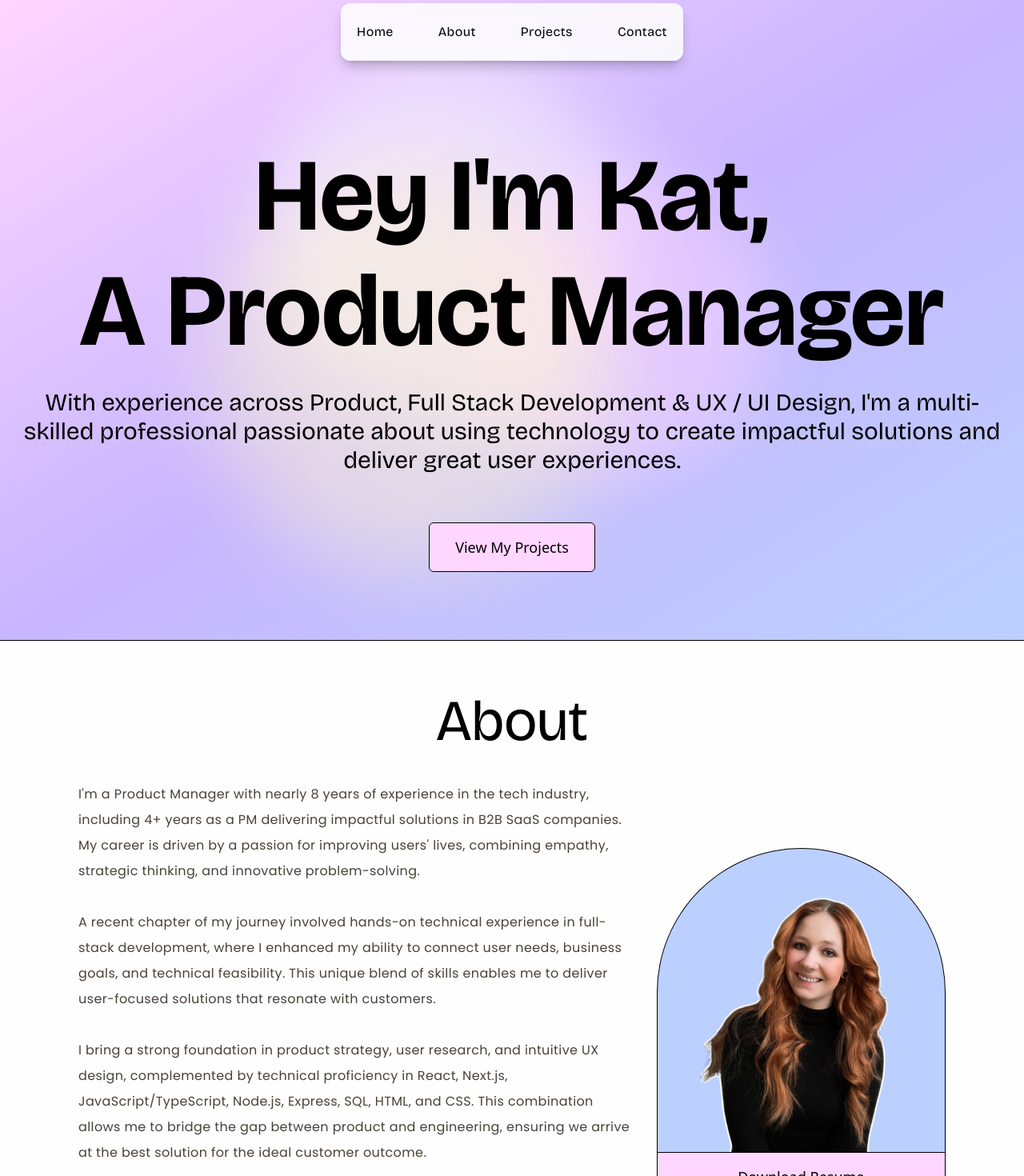
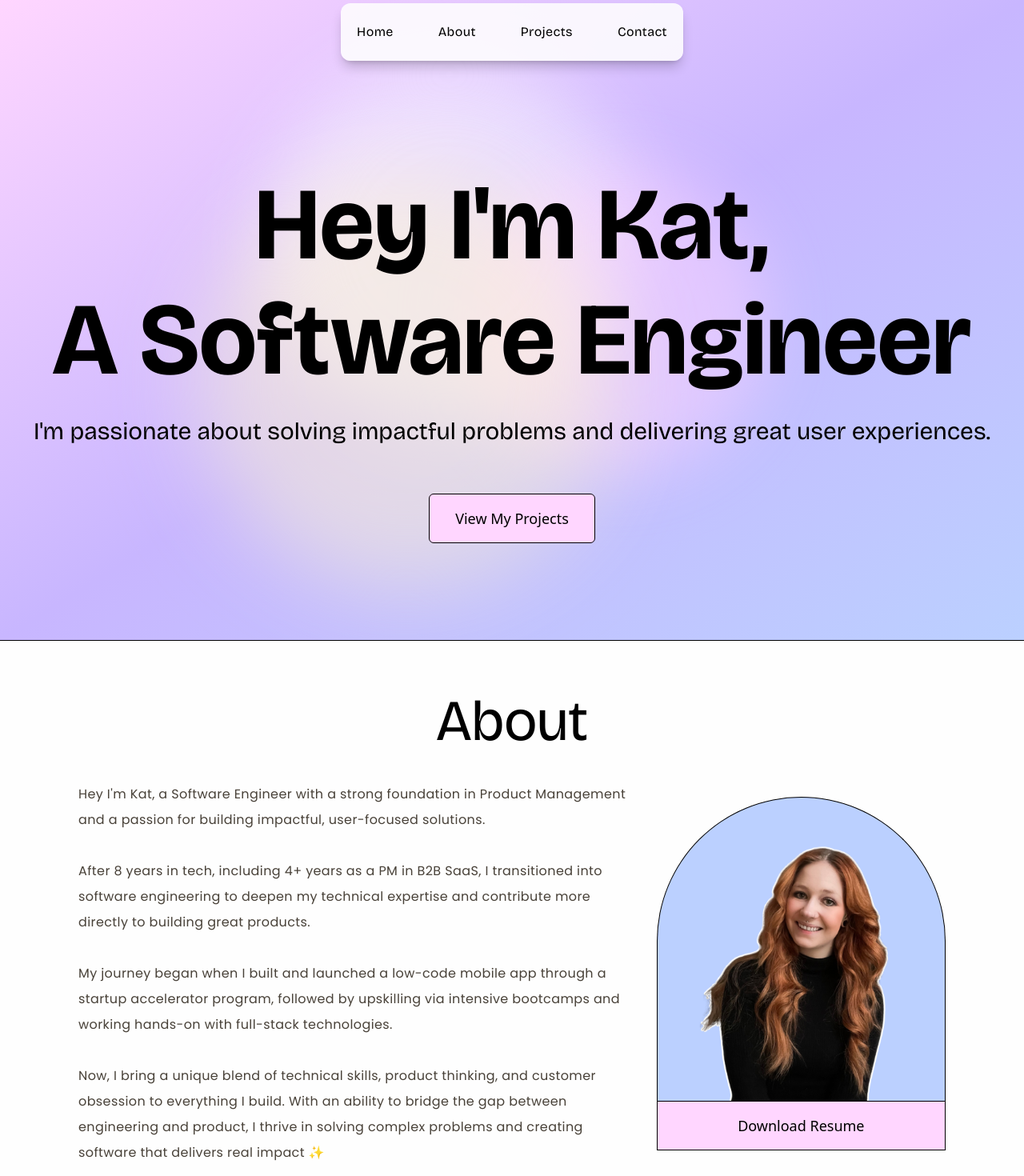
Before and after one commit to kvtrice/next-portfolio, a Next.js app: page / in a window 1280 px wide. Shown: the top 1470 px of the page at 80% size. Built offline with nearby package versions, Linux system fonts and the light colour scheme.

Commit message:
Updated resume and about

```diff
--- a/app/About.tsx
+++ b/app/About.tsx
@@ -11,34 +11,28 @@ const About = () => {
 				<h2 className="px-5 md:pb-10">About</h2>
 				<div className="grid md:grid-cols-3 grid-cols-1 md:p-0 place-items-center m-10 lg:m-0">
 					<p className="col-span-2 font-normal order-last md:order-first text-center md:pr-8 md:text-left pt-8 md:pt-0 leading-8 text-[#484138]">
-						I'm a Product Manager with nearly 8 years of experience
-						in the tech industry, including 4+ years as a PM
-						delivering impactful solutions in B2B SaaS companies. My
-						career is driven by a passion for improving users'
-						lives, combining empathy, strategic thinking, and
-						innovative problem-solving.
+						Hey I'm Kat, a Software Engineer with a strong
+						foundation in Product Management and a passion for
+						building impactful, user-focused solutions.
 						<br />
 						<br />
-						A recent chapter of my journey involved hands-on
-						technical experience in full-stack development, where I
-						enhanced my ability to connect user needs, business
-						goals, and technical feasibility. This unique blend of
-						skills enables me to deliver user-focused solutions that
-						resonate with customers.
+						After 8 years in tech, including 4+ years as a PM in B2B
+						SaaS, I transitioned into software engineering to deepen
+						my technical expertise and contribute more directly to
+						building great products.
 						<br />
 						<br />
-						I bring a strong foundation in product strategy, user
-						research, and intuitive UX design, complemented by
-						technical proficiency in React, Next.js,
-						JavaScript/TypeScript, Node.js, Express, SQL, HTML, and
-						CSS. This combination allows me to bridge the gap
-						between product and engineering, ensuring we arrive at
-						the best solution for the ideal customer outcome.
+						My journey began when I built and launched a low-code
+						mobile app through a startup accelerator program,
+						followed by upskilling via intensive bootcamps and
+						working hands-on with full-stack technologies.
 						<br />
-						<br />I thrive on creating meaningful solutions that
-						empower users and make a difference, working at the
-						intersection of strategy, design, and technology to
-						bring big ideas to life. ✨
+						<br /> Now, I bring a unique blend of technical skills,
+						product thinking, and customer obsession to everything I
+						build. With an ability to bridge the gap between
+						engineering and product, I thrive in solving complex
+						problems and creating software that delivers real
+						impact ✨
 					</p>
 					<div className="flex flex-col items-center justify-center w-full">
 						<Image
--- a/app/Hero.tsx
+++ b/app/Hero.tsx
@@ -23,12 +23,9 @@ const Hero = () => {
 				{/* Hero content */}
 				<div className="my-9 z-10">
 					<h1 className="mt-20 py-4">Hey I'm Kat,</h1>
-					<h1 className="pb-5 px-5">A Product Manager</h1>
+					<h1 className="pb-5 px-5">A Software Engineer</h1>
 					<h3 className="pb-5 px-5">
-						With experience across Product, Full Stack Development &
-						UX / UI Design, I'm a multi-skilled professional
-						passionate about using technology to create impactful
-						solutions and deliver great user experiences.
+						I'm passionate about solving impactful problems and delivering great user experiences.
 					</h3>
 					<a href="#projects">
 						<button className="mt-10">View My Projects</button>
--- a/app/Projects.tsx
+++ b/app/Projects.tsx
@@ -11,18 +11,6 @@ const Projects = () => {
 				<div className="max-w-[1100px] mx-auto flex flex-col justify-center items-center h-full">
 					<h2 className="pb-16">Projects</h2>
 					<div className="grid md:grid-cols-2 gap-8 rounded-xl">
-						<ProjectTile
-							image="/assets/project-tiles/talktomaple.jpg"
-							title="Talk to Maple"
-							description="A gamified Journaling Mobile App, powered by A.I. built during Antler Australia's Startup Accelerator Program."
-							tags={[
-								"Flutterflow",
-								"Xano",
-								"Firebase Auth",
-								"Open AI API",
-							]}
-							caseStudyUrl="/talktomaple"
-						/>
 						<ProjectTile
 							image="/assets/project-tiles/to-do.jpg"
 							title="To-do Task Tracker"
@@ -91,6 +79,18 @@ const Projects = () => {
 							liveSiteUrl="https://windows-98-os.vercel.app/"
 							githubUrl="https://github.com/kvtrice/windows-98-OS"
 						/>
+						<ProjectTile
+							image="/assets/project-tiles/talktomaple.jpg"
+							title="Talk to Maple"
+							description="A gamified Journaling Mobile App, powered by A.I. built during Antler Australia's Startup Accelerator Program."
+							tags={[
+								"Flutterflow",
+								"Xano",
+								"Firebase Auth",
+								"Open AI API",
+							]}
+							caseStudyUrl="/talktomaple"
+						/>
 					</div>
 				</div>
 			</div>
```
Also changed, not shown: 1 other file (tests, documents, lock files or other folders).
